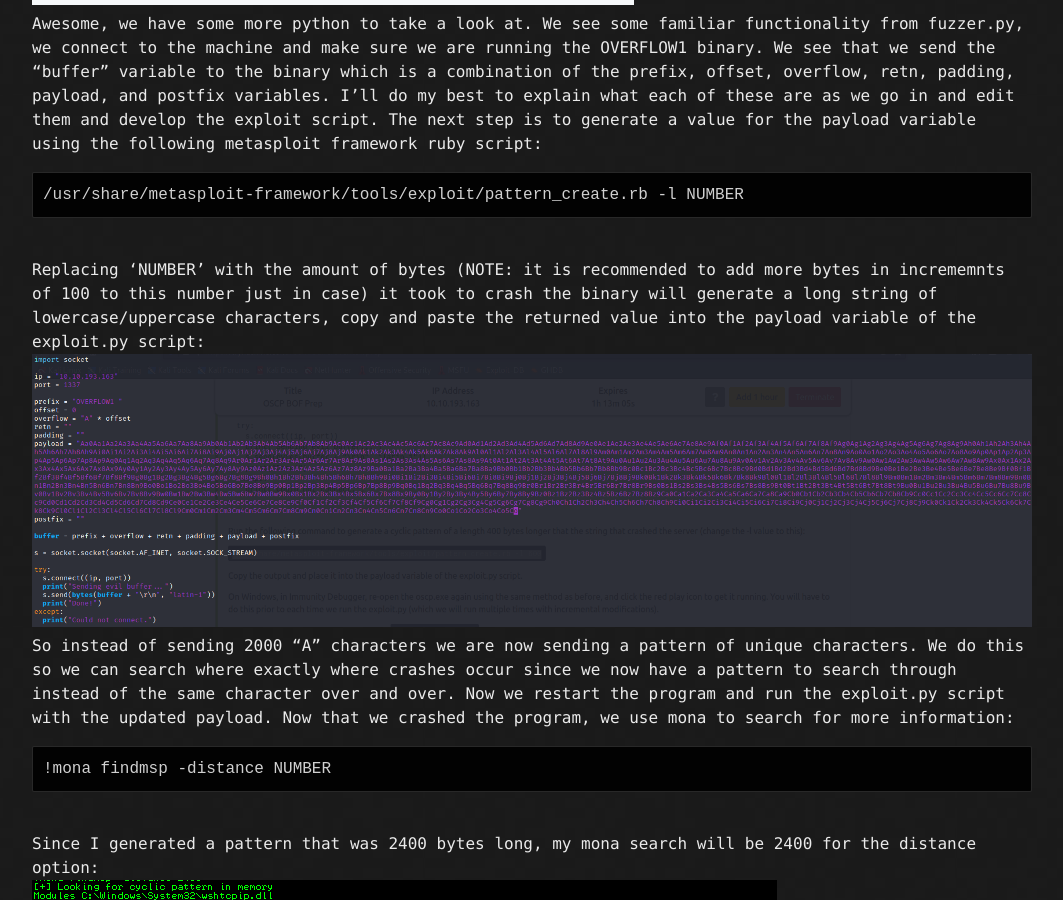
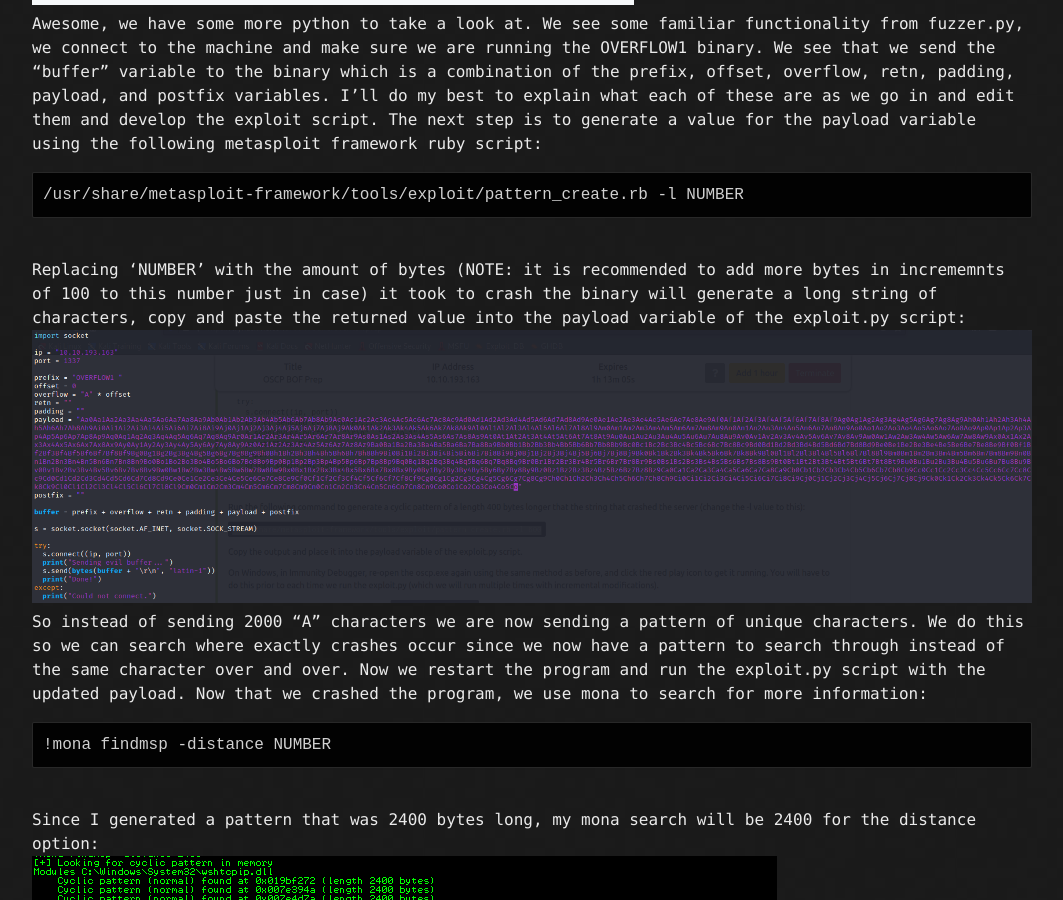
Before and after one commit to soWatt/soWatt.github.io, a Jekyll site: the page built from _posts/2021-03-27-BUFFER-OVERFLOW-PREP.md, in a window 1280 px wide and 900 px high, scrolled down 4693 px. Shown: the whole window, without its empty margins (108-1171 px from the left). Built offline with Jekyll 4.4.1, drawn with Linux system fonts in a browser that asks for light colours.

Commit message:
Update 2021-03-27-BUFFER-OVERFLOW-PREP.md

````diff
--- a/_posts/2021-03-27-BUFFER-OVERFLOW-PREP.md
+++ b/_posts/2021-03-27-BUFFER-OVERFLOW-PREP.md
@@ -63,11 +63,11 @@ Awesome, we have some more python to take a look at. We see some familiar functi
 /usr/share/metasploit-framework/tools/exploit/pattern_create.rb -l NUMBER
 ```
 <br/>
-Replacing 'NUMBER' with the amount of bytes (NOTE: it is recommended to add more bytes in incrememnts of 100 to this number just in case) it took to crash the binary will generate a long string of lowercase/uppercase characters, copy and paste the returned value into the payload variable of the exploit.py script:
+Replacing 'NUMBER' with the amount of bytes (NOTE: it is recommended to add more bytes in incrememnts of 100 to this number just in case) it took to crash the binary will generate a long string of characters, copy and paste the returned value into the payload variable of the exploit.py script:
 <br/>
 ![](images/Buffer-Overflow-Prep/6.png)
 <br/>
-So instead of sending 2000 "A" characters we are now sending a pattern of unique characters.  We do this so we can search where exactly where crashes occur since we now have a pattern to search through instead of the same character over and over. Now we restart the program and run the exploit.py script with the updated payload. Now that we crashed the program, we use mona to search for more information:
+So instead of sending 2000 "A" characters we are now sending a pattern of unique characters.  We do this so we can search where exactly crashes occur since we now have a pattern to search through instead of the same character over and over. Now we restart the program and run the exploit.py script with the updated payload. Now that we crashed the program, we use mona to search for more information:
 <br/>
 ```
 !mona findmsp -distance NUMBER
````
